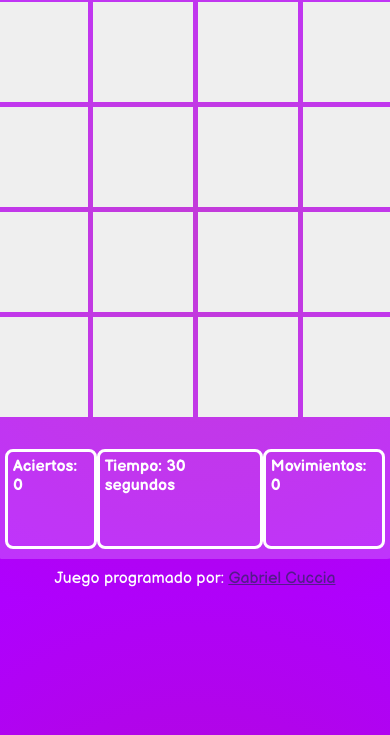
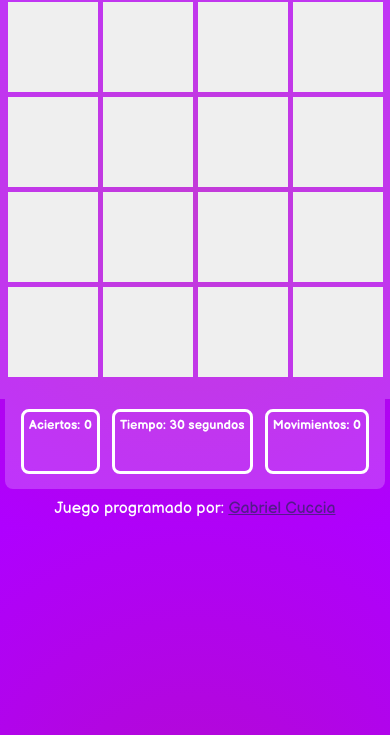
Before and after one commit to GabrielCuccia/Memory-Game, a plain HTML site: page index.html in a window 390 px wide. Shown: the part 109-844 px from the top of the page. Drawn offline with Linux system fonts and the light colour scheme.

Commit message:
Add files via upload

```diff
--- a/style.css
+++ b/style.css
@@ -94,15 +94,16 @@ footer{
    .section-2{
     flex-direction: row;
     justify-content: space-around;
-    width: 400px;
-    height: 120px;
+    width: 380px;
+    height: 90px;
     border-radius: 0px;
     border-bottom-left-radius: 8px;
     border-bottom-right-radius: 8px ;
 
    }
-   h2{
-    font-size: 1em;
+   .estadisticas{
+    font-size: 0.8em;
+    height: 65px;
 
 
 
@@ -112,4 +113,11 @@ footer{
     margin-top: -40px
 
    };
+   .section-1{
+    width: 150px;
+   }
+   button{
+    height: 90px;
+    width: 90px;
+   }
 }
```
